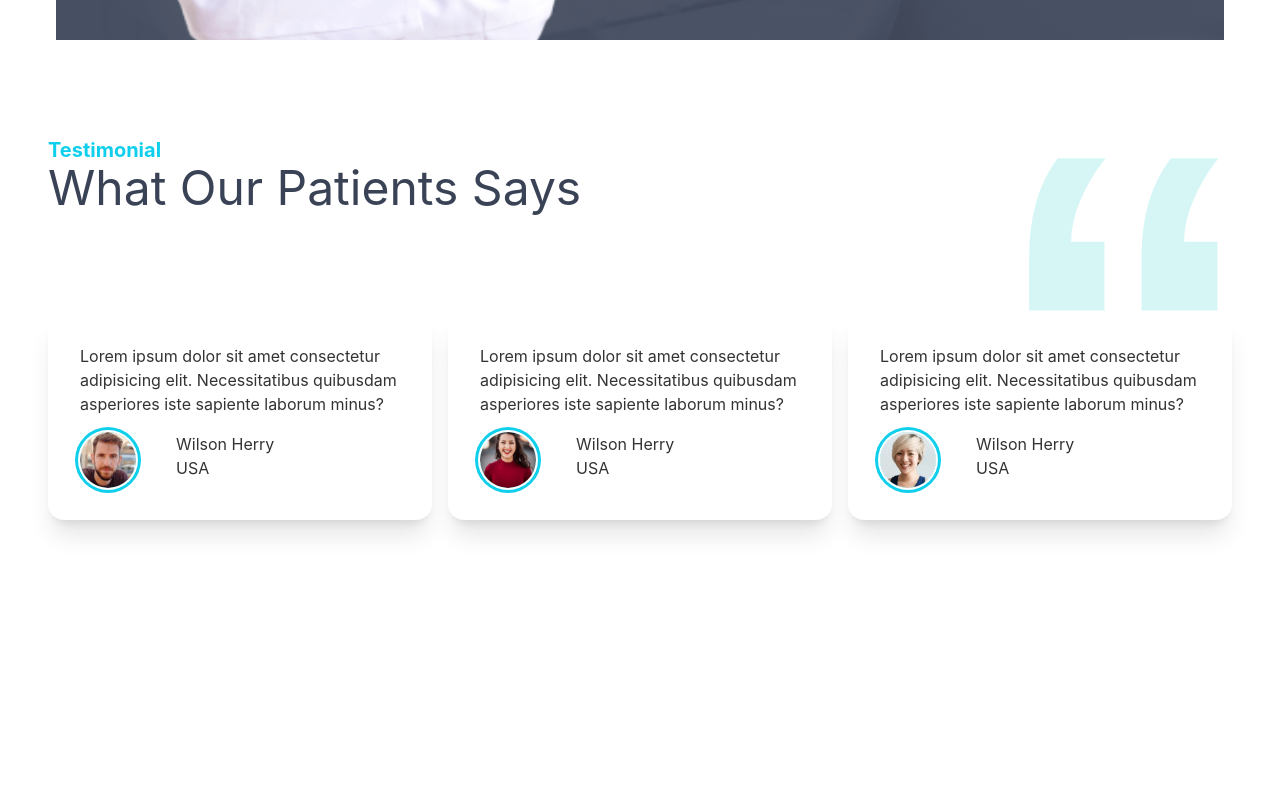
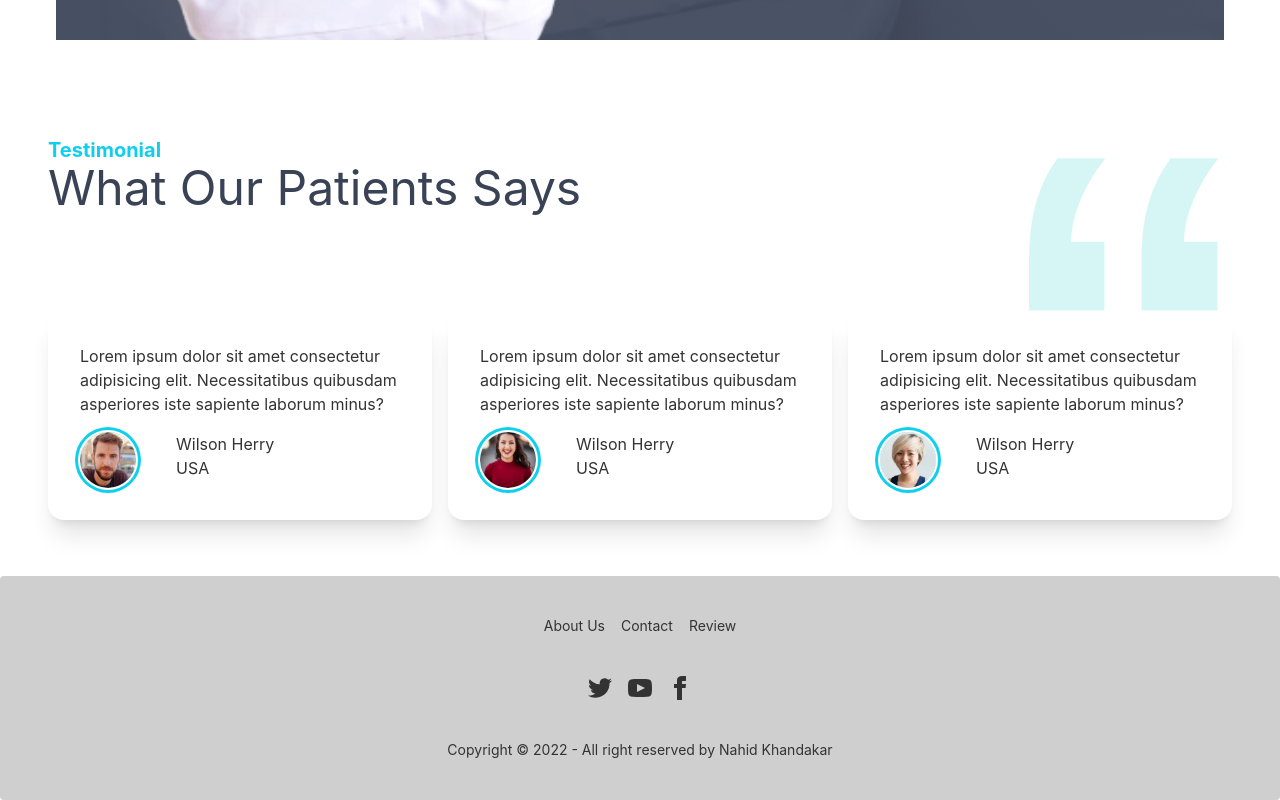
Before and after one commit to Nahid-khandakar/doctor-portal-client, a React (Create React App) app: page / in a window 1280 px wide. Shown: the part 2451-3251 px from the top of the page. Before the commit the page ends 3027 px from the top, so only its background shows below. Built offline with nearby package versions, Linux system fonts and the light colour scheme.

Commit message:
footer add

```diff
--- a/src/pages/Home/Home.js
+++ b/src/pages/Home/Home.js
@@ -1,4 +1,5 @@
 import React from 'react';
+import Footer from '../Shared/Footer/Footer';
 import Banner from './Banner';
 import Info from './Info';
 import MakeAppointment from './MakeAppointment';
@@ -13,6 +14,7 @@
             <Service></Service>
             <MakeAppointment></MakeAppointment>
             <Testimonial></Testimonial>
+            <Footer></Footer>
         </div>
     );
 };
--- /dev/null
+++ b/src/pages/Shared/Footer/Footer.js
@@ -0,0 +1,29 @@
+import React from 'react';
+import { Link } from 'react-router-dom';
+import footer from '../../../assets/images/footer.png'
+
+const Footer = () => {
+    return (
+        <div className='' style={{ backgroundImage: `url(${footer})` }}>
+            <footer className="footer footer-center p-10 bg-base-300 text-base-content rounded">
+                <div className="grid grid-flow-col gap-4">
+                    <Link to='/about'>About Us</Link>
+                    <Link to='/contact'>Contact</Link>
+                    <Link to='/review'>Review</Link>
+                </div>
+                <div>
+                    <div className="grid grid-flow-col gap-4">
+                        <a href='/'> <svg xmlns="http://www.w3.org/2000/svg" width="24" height="24" viewBox="0 0 24 24" className="fill-current"><path d="M24 4.557c-.883.392-1.832.656-2.828.775 1.017-.609 1.798-1.574 2.165-2.724-.951.564-2.005.974-3.127 1.195-.897-.957-2.178-1.555-3.594-1.555-3.179 0-5.515 2.966-4.797 6.045-4.091-.205-7.719-2.165-10.148-5.144-1.29 2.213-.669 5.108 1.523 6.574-.806-.026-1.566-.247-2.229-.616-.054 2.281 1.581 4.415 3.949 4.89-.693.188-1.452.232-2.224.084.626 1.956 2.444 3.379 4.6 3.419-2.07 1.623-4.678 2.348-7.29 2.04 2.179 1.397 4.768 2.212 7.548 2.212 9.142 0 14.307-7.721 13.995-14.646.962-.695 1.797-1.562 2.457-2.549z"></path></svg></a>
+                        <a href='/'><svg xmlns="http://www.w3.org/2000/svg" width="24" height="24" viewBox="0 0 24 24" className="fill-current"><path d="M19.615 3.184c-3.604-.246-11.631-.245-15.23 0-3.897.266-4.356 2.62-4.385 8.816.029 6.185.484 8.549 4.385 8.816 3.6.245 11.626.246 15.23 0 3.897-.266 4.356-2.62 4.385-8.816-.029-6.185-.484-8.549-4.385-8.816zm-10.615 12.816v-8l8 3.993-8 4.007z"></path></svg></a>
+                        <a href='/'><svg xmlns="http://www.w3.org/2000/svg" width="24" height="24" viewBox="0 0 24 24" className="fill-current"><path d="M9 8h-3v4h3v12h5v-12h3.642l.358-4h-4v-1.667c0-.955.192-1.333 1.115-1.333h2.885v-5h-3.808c-3.596 0-5.192 1.583-5.192 4.615v3.385z"></path></svg></a>
+                    </div>
+                </div>
+                <div>
+                    <p>Copyright © 2022 - All right reserved by Nahid Khandakar</p>
+                </div>
+            </footer>
+        </div>
+    );
+};
+
+export default Footer;
```
